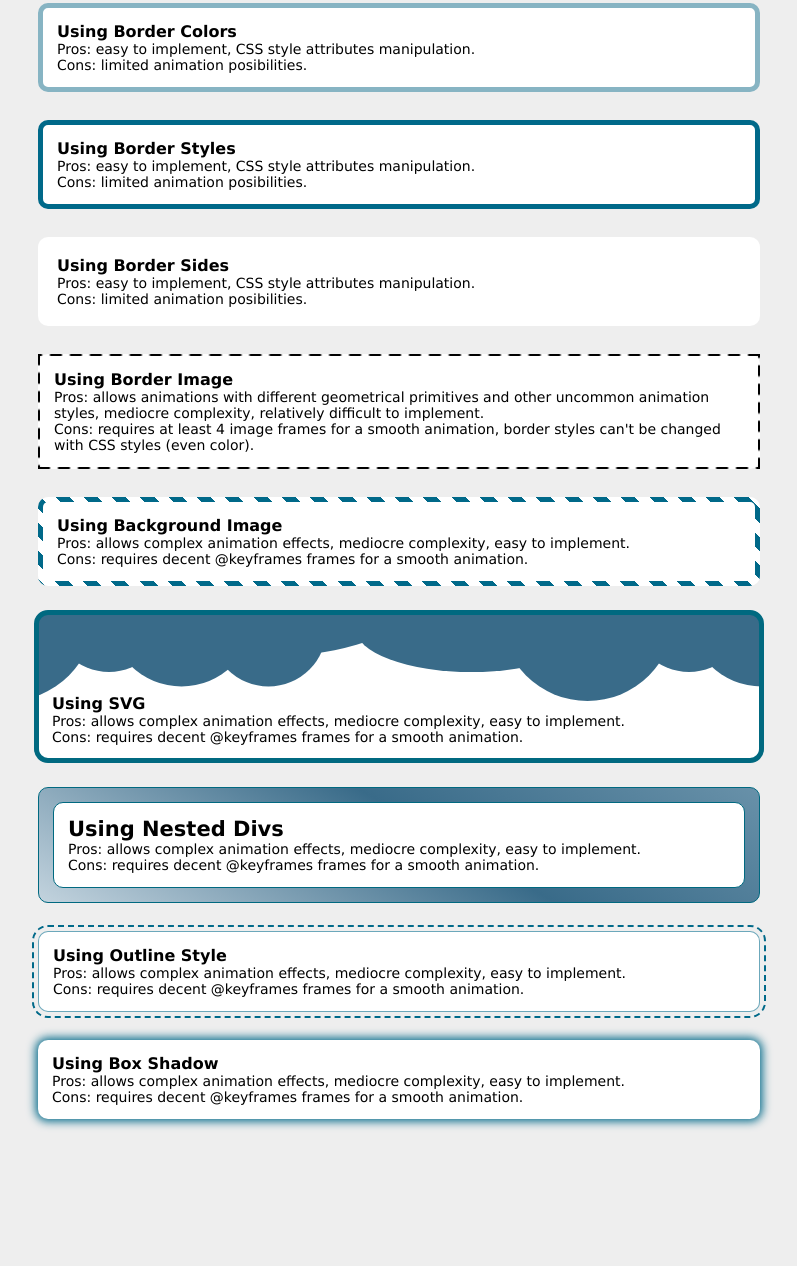
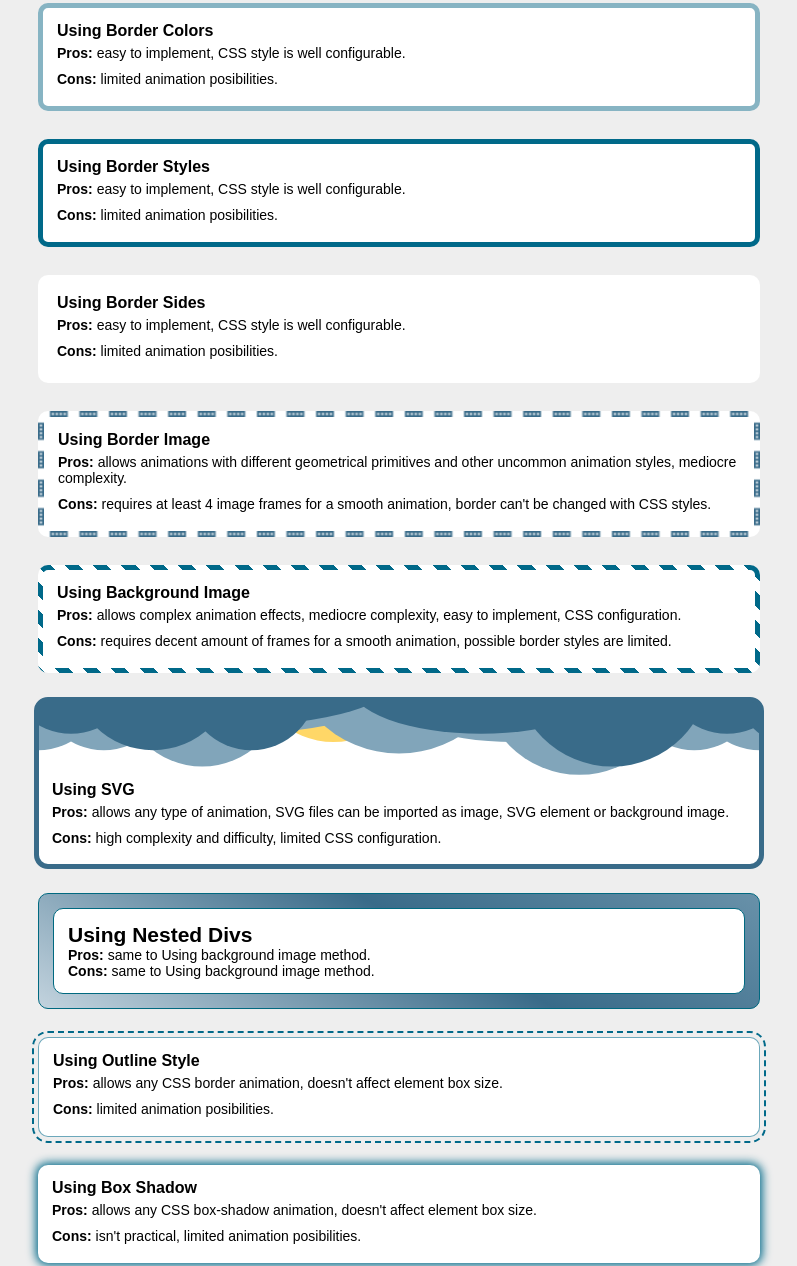
Before and after one commit to yuri-un/css-border-animations, a plain HTML site: page index.html in a window 1280 px wide. Shown: the part 11-1277 px from the top of the page, without its empty margins (241-1038 px from the left). Before the commit the page ends 1172 px from the top, so only its background shows below. Drawn offline with Linux system fonts and the light colour scheme.

Commit message:
Add minor fixes and license

```diff
--- a/index.html
+++ b/index.html
@@ -14,50 +14,50 @@
         <div class="section sample-1 rounded">
             <h2>Using Border Colors</h2>
             <p>
-                Pros: easy to implement, CSS style attributes manipulation.
+                <b>Pros:</b> easy to implement, CSS style is well configurable.
             </p>
             <p>
-                Cons: limited animation posibilities.
+                <b>Cons:</b> limited animation posibilities.
             </p>
         </div>
 
         <div class="section sample-2 rounded">
             <h2>Using Border Styles</h2>
             <p>
-                Pros: easy to implement, CSS style attributes manipulation.
+                <b>Pros:</b> easy to implement, CSS style is well configurable.
             </p>
             <p>
-                Cons: limited animation posibilities.
+                <b>Cons:</b> limited animation posibilities.
             </p>
         </div>
 
         <div class="section sample-3 rounded">
             <h2>Using Border Sides</h2>
             <p>
-                Pros: easy to implement, CSS style attributes manipulation.
+                <b>Pros:</b> easy to implement, CSS style is well configurable.
             </p>
             <p>
-                Cons: limited animation posibilities.
+                <b>Cons:</b> limited animation posibilities.
             </p>
         </div>
 
         <div class="section sample-4 rounded">
             <h2>Using Border Image</h2>
             <p>
-                Pros: allows animations with different geometrical primitives and other uncommon animation styles, mediocre complexity, relatively difficult to implement.
+                <b>Pros:</b> allows animations with different geometrical primitives and other uncommon animation styles, mediocre complexity.
             </p>
             <p>
-                Cons: requires at least 4 image frames for a smooth animation, border styles can't be changed with CSS styles (even color).
+                <b>Cons:</b> requires at least 4 image frames for a smooth animation, border can't be changed with CSS styles.
             </p>
         </div>
 
         <div class="section sample-5 rounded">
             <h2>Using Background Image</h2>
             <p>
-                Pros: allows complex animation effects, mediocre complexity, easy to implement.
+                <b>Pros:</b> allows complex animation effects, mediocre complexity, easy to implement, CSS configuration.
             </p>
             <p>
-                Cons: requires decent @keyframes frames for a smooth animation.
+                <b>Cons:</b> requires decent amount of frames for a smooth animation, possible border styles are limited.
             </p>
         </div>
 
@@ -65,10 +65,10 @@
 
             <h2>Using SVG</h2>
             <p>
-                Pros: allows complex animation effects, mediocre complexity, easy to implement.
+                <b>Pros:</b> allows any type of animation, SVG files can be imported as image, SVG element or background image.
             </p>
             <p>
-                Cons: requires decent @keyframes frames for a smooth animation.
+                <b>Cons:</b> high complexity and difficulty, limited CSS configuration.
             </p>
         </div>
 
@@ -76,10 +76,10 @@
             <div class="inner rounded">
                 <h2>Using Nested Divs</h2>
                 <p>
-                    Pros: allows complex animation effects, mediocre complexity, easy to implement.
+                    <b>Pros:</b> same to Using background image method.
                 </p>
                 <p>
-                    Cons: requires decent @keyframes frames for a smooth animation.
+                    <b>Cons:</b> same to Using background image method.
                 </p>
             </div>
         </div>
@@ -87,20 +87,20 @@
         <div class="section sample-8 rounded">
             <h2>Using Outline Style</h2>
             <p>
-                Pros: allows complex animation effects, mediocre complexity, easy to implement.
+                <b>Pros:</b> allows any CSS border animation, doesn't affect element box size.
             </p>
             <p>
-                Cons: requires decent @keyframes frames for a smooth animation.
+                <b>Cons:</b> limited animation posibilities.
             </p>
         </div>
 
         <div class="section sample-9 rounded">
             <h2>Using Box Shadow</h2>
             <p>
-                Pros: allows complex animation effects, mediocre complexity, easy to implement.
+                <b>Pros:</b> allows any CSS box-shadow animation, doesn't affect element box size.
             </p>
             <p>
-                Cons: requires decent @keyframes frames for a smooth animation.
+                <b>Cons:</b> isn't practical, limited animation posibilities.
             </p>
         </div>
 
--- a/style.css
+++ b/style.css
@@ -6,7 +6,7 @@
 
 body{
     background-color:#eee;
-    font-family:Verdana, Geneva, Tahoma, sans-serif;
+    font-family:Arial, Helvetica, sans-serif;
     font-size:14px;
 }
 
@@ -36,50 +36,55 @@ body{
     font-size:16px;
 }
 
+.section > p{
+    padding:5px 0;
+}
+
 .rounded{
     border-radius:10px;
 }
 
+/* Border color animation */
 .sample-1{
     border:5px solid transparent;
 
-    animation-name:sample-1;
+    animation-name:color-animation;
     animation-duration:3s;
     animation-iteration-count:infinite;
 }
 
+@keyframes color-animation{
+    0%{border-color:#eaebed}
+    50%{border-color:#006989}
+    100%{border-color:#eaebed}
+}
+
+/* Border style animation */
 .sample-2{
     border:5px solid transparent;
 
-    animation-name:sample-2;
+    animation-name:style-animation;
     animation-duration:3s;
     animation-iteration-count:infinite;
 }
 
-@keyframes sample-2{
+@keyframes style-animation{
     0%{border:5px solid #006989;}
     50%{border:5px double #006989;}
     100%{border:5px solid #006989;}
-}
-
-
-@keyframes sample-1{
-    0%{border-color:#eaebed}
-    50%{border-color:#006989}
-    100%{border-color:#eaebed}
 }
 
 /* Using border sides */
 .sample-3{
     border:5px solid transparent;
 
-    animation-name:sample-3;
+    animation-name:border-side-animation;
     animation-duration:2.5s;
     animation-fill-mode:none;
     animation-iteration-count:infinite;
 }
 
-@keyframes sample-3{
+@keyframes border-side-animation{
     15%{border-top-color: #006989;}
     40%{border-right-color:#006989;}
     60%{border-bottom-color:#006989;}
@@ -88,44 +93,47 @@ body{
 
 /* Using border images */
 .sample-4{
-    border:2px solid transparent;
-    border-image-slice:1;
+    border:6px solid transparent;
+    border-image-slice:3;
     border-image-repeat:round;
 
-    animation-name:sample-4;
+    animation-name:border-image-animation;
     animation-duration:.5s;
     animation-iteration-count:infinite;
 }
 
-@keyframes sample-4{
-    0%{border-image-source:url(./res/frame-1.png);}
-    25%{border-image-source:url(./res/frame-2.png);}
-    50%{border-image-source:url(./res/frame-3.png);}
-    75%{border-image-source:url(./res/frame-4.png);}
-    100%{border-image-source:url(./res/frame-1.png);}
+@keyframes border-image-animation{
+    0%{border-image-source:url(./res/fig-frame-1.png);}
+    16.7%{border-image-source:url(./res/fig-frame-2.png);}
+    33.4%{border-image-source:url(./res/fig-frame-3.png);}
+    50.1%{border-image-source:url(./res/fig-frame-4.png);}
+    66.8%{border-image-source:url(./res/fig-frame-5.png);}
+    80%{border-image-source:url(./res/fig-frame-6.png);}
+    100%{border-image-source:url(./res/fig-frame-1.png);}
 }
 
-/* Using border images */
+/* Using background images */
 .sample-5{
     border:5px solid transparent;
     background-image: linear-gradient( white, white), repeating-linear-gradient(45deg, white 0px 10px, #006989 10px 20px);
     background-origin: border-box;
     background-clip: padding-box, border-box;
 
-    animation-name:sample-5;
+    animation-name:bg-image-animation;
     animation-duration:.6s;
     animation-iteration-count:infinite;
 }
 
-@keyframes sample-5{
+@keyframes bg-image-animation{
     0%{background-image: linear-gradient( white, white), repeating-linear-gradient(45deg, white 0px 10px, #006989 10px 20px);}
     33.3%{background-image: linear-gradient( white, white), repeating-linear-gradient(45deg, white 5px 15px,#006989 15px 25px);}
     66.6%{background-image: linear-gradient( white, white), repeating-linear-gradient(45deg, white 10px 20px, #006989 20px 30px);}
     100%{background-image: linear-gradient( white, white), repeating-linear-gradient(45deg, white 0px 10px, #006989 10px 20px);}
 }
 
+/* Using SVG */
 .sample-6{
-    background-image:url(./clouds.svg);
+    background-image:url(./res/clouds.svg);
     background-repeat:repeat-x;
     background-position:center top;
     background-size:contain;
@@ -133,12 +141,12 @@ body{
     padding-top:80px;
 
     /* Outline is better suited with SVG BG than border */
-    outline:5px solid #006980;
+    outline:5px solid #396B89;
     outline-offset:-1px;
 }
 
+/* Using nested Divs */
 .sample-7{
-    /* position:relative; */
     background-image:linear-gradient(30deg, #dde7ee, #396b89, #81a5ba, #323456, #dde7ee),
     linear-gradient(#dde7ee, #396b89);
     background-repeat:repeat-x;
@@ -151,12 +159,6 @@ body{
 
 }
 
-@keyframes div-animation{
-    0%{background-size:100% 250%;}
-    50%{background-size:300% 150%;}
-    100%{background-size:100% 250%;}
-}
-
 .sample-7 > .inner{
     position: relative;
     background-color:white;
@@ -165,6 +167,13 @@ body{
     padding:1em;
 }
 
+@keyframes div-animation{
+    0%{background-size:100% 250%;}
+    50%{background-size:300% 150%;}
+    100%{background-size:100% 250%;}
+}
+
+/* Using Outline style */
 .sample-8{
     border:1px solid transparent;
     outline: 2px solid #006989;
@@ -187,7 +196,6 @@ body{
 }
 
 .sample-9{
-    /* border:1px solid #006989; */
     box-shadow: 0px 0px 10px 3px #006989;
 
     animation-name:shadow-animation;
```
Also changed, not shown: clouds.svg (deleted), res/clouds.svg (added), res/fig-frame-1.png (added), res/fig-frame-2.png (added), res/fig-frame-3.png (added), res/fig-frame-4.png (added), res/fig-frame-5.png (added), res/fig-frame-6.png (added), 1 other file.
